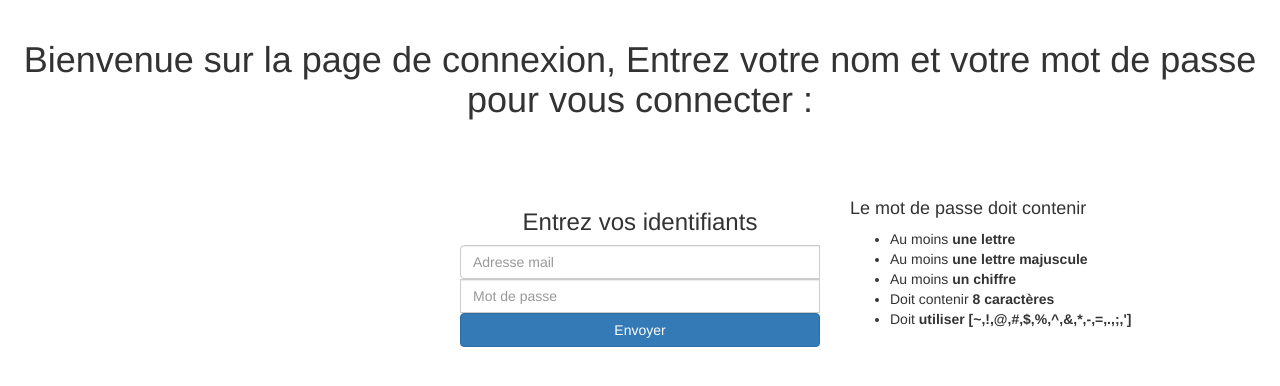
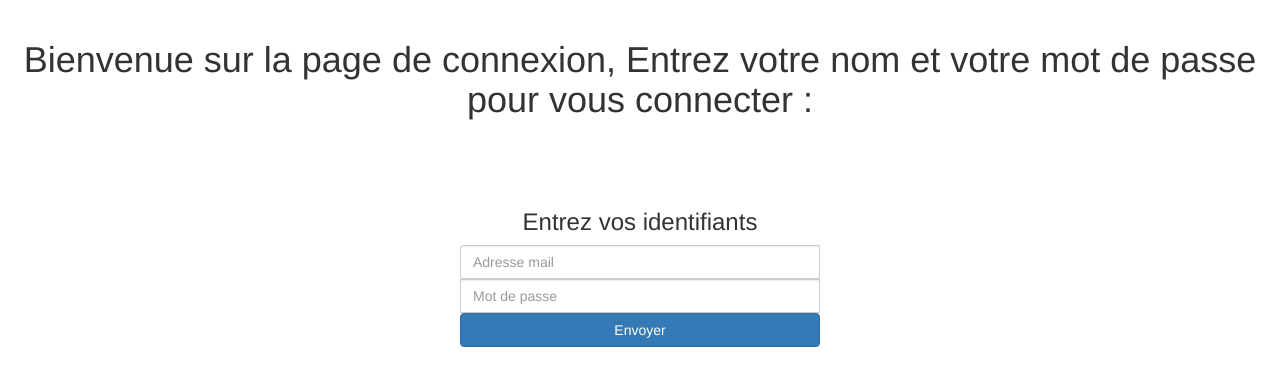
Before and after one commit to hezanathos/PythonPublisher, a Flask app: page /connexion in a window 1280 px wide. Shown: the part 52-438 px from the top of the page. Run offline with Flask 2, Linux system fonts and the light colour scheme; some libraries are stand-ins or nearby versions.

Commit message:
HTML modif by max

```diff
--- a/templates/connexion.html
+++ b/templates/connexion.html
@@ -53,20 +53,6 @@
                         </form>
                     </div>
                 </div>
-                <div class="col-md-4">
-                    <div class="aro-pswd_info">
-                        <div id="pswd_info">
-                            <h4>Le mot de passe doit contenir</h4>
-                            <ul>
-                                <li id="letter" class="invalid">Au moins <strong>une lettre</strong></li>
-                                <li id="capital" class="invalid">Au moins <strong>une lettre majuscule</strong></li>
-                                <li id="number" class="invalid">Au moins <strong>un chiffre</strong></li>
-                                <li id="length" class="invalid">Doit contenir <strong>8 caractères</strong></li>
-                                <li id="space" class="invalid">Doit<strong> utiliser [~,!,@,#,$,%,^,&,*,-,=,.,;,']</strong></li>
-                            </ul>
-                        </div>
-                    </div>
-                </div>
             </div>
         </div>
     </div>
--- a/templates/inscription.html
+++ b/templates/inscription.html
@@ -55,7 +55,7 @@
                         </form>
                     </div>
                 </div>
-                <!--<div class="col-md-4">
+                <div class="col-md-4">
                     <div class="aro-pswd_info">
                         <div id="pswd_info">
                             <h4>Password must be requirements</h4>
@@ -68,7 +68,7 @@
                             </ul>
                         </div>
                     </div>
-                </div>-->
+                </div>
             </div>
         </div>
     </div>
```
